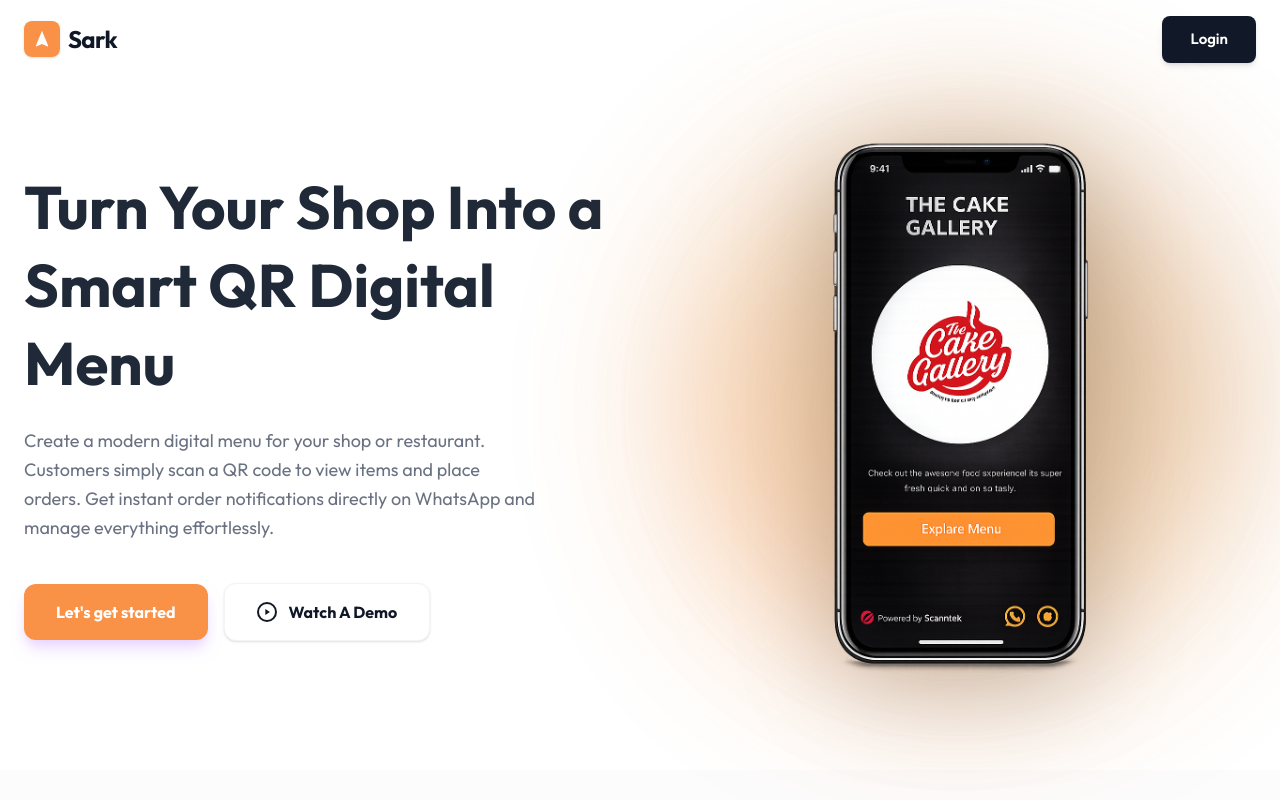
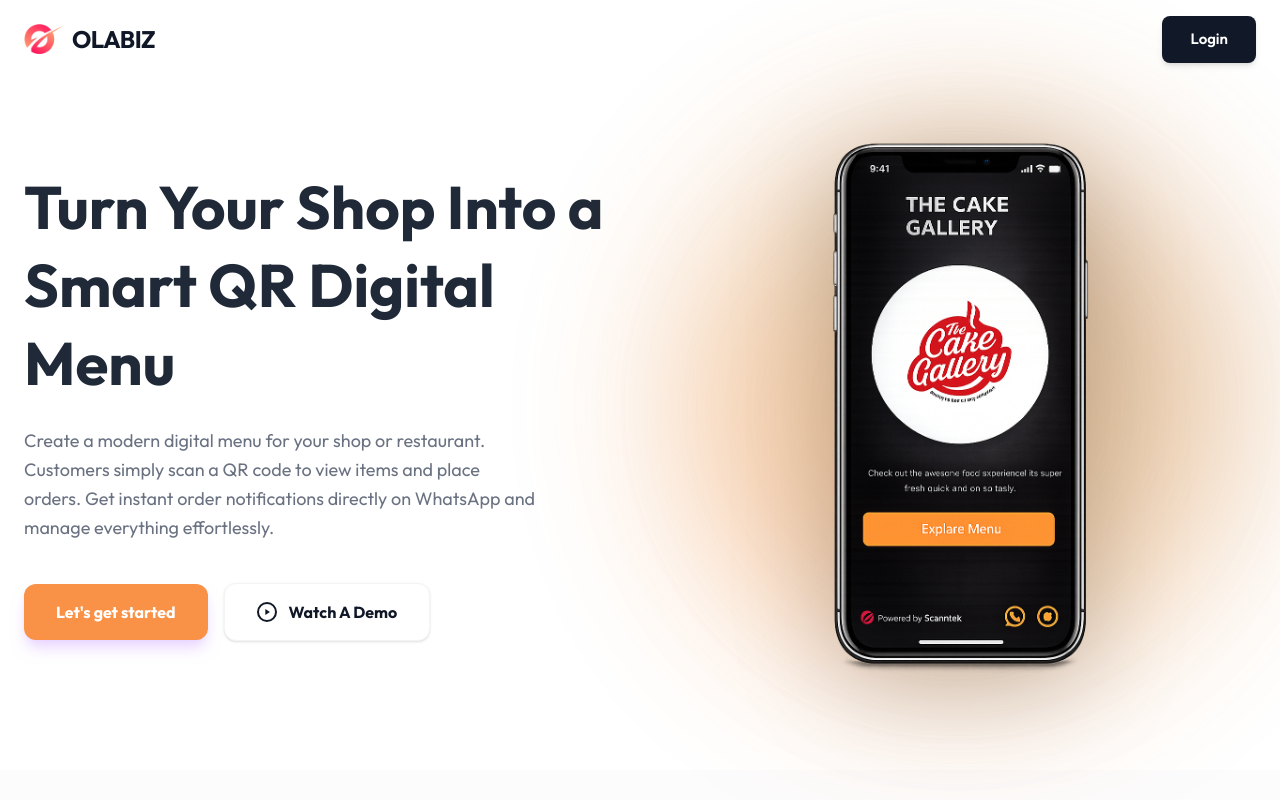
Before and after one commit to jagathkrishna123/Sark-App-LandingPage, a React (Vite) app: page / in a window 1280 px wide. Shown: the top 800 px of the page. Built offline with nearby package versions, Linux system fonts and the light colour scheme.

Commit message:
first commit

```diff
--- a/package.json
+++ b/package.json
@@ -10,6 +10,7 @@
     "preview": "vite preview"
   },
   "dependencies": {
+    "@studio-freight/lenis": "^1.0.42",
     "@tailwindcss/vite": "^4.1.18",
     "react": "^19.2.0",
     "react-dom": "^19.2.0",
--- a/src/App.jsx
+++ b/src/App.jsx
@@ -1,4 +1,4 @@
-import React from 'react'
+import React, { useEffect } from 'react'
 import Navbar from './component/Navbar'
 import Hero from './component/Hero'
 import Features from './component/Features'
@@ -7,8 +7,27 @@
 import Banner from './component/Banner'
 import Footer from './component/Footer'
 import Organize from './component/Organize'
+import Lenis from "@studio-freight/lenis";
+
 
 const App = () => {
+    useEffect(() => {
+
+    const lenis = new Lenis({
+      duration: 1.6,   // slower scroll
+      smoothWheel: true,
+      smoothTouch: true,
+      easing: (t) => 1 - Math.pow(1 - t, 4), // buttery easing curve
+    });
+
+    function raf(time) {
+      lenis.raf(time);
+      requestAnimationFrame(raf);
+    }
+
+    requestAnimationFrame(raf);
+
+  }, []);
   return (
     <div className='min-h-screen bg-white'>
       <Navbar />
--- a/src/component/Features.jsx
+++ b/src/component/Features.jsx
@@ -48,7 +48,7 @@
                         for Modern Shops
                     </h2>
                     <p className="text-gray-500 leading-relaxed">
-                        SHARKO has some unique features & It lets you create landing pages or customize already existing templates easily as you like.
+                        OLABIZ has some unique features & It lets you create landing pages or customize already existing templates easily as you like.
                     </p>
                 </div>
 
--- a/src/component/Footer.jsx
+++ b/src/component/Footer.jsx
@@ -1,7 +1,8 @@
 
 
 import React from 'react';
-import { FaXTwitter, FaFacebookF, FaInstagram, FaGithub } from "react-icons/fa6";
+import LOGO from "../assets/weblogo.png"
+
 
 const Footer = () => {
     return (
@@ -14,12 +15,8 @@
                     {/* Logo and About */}
                     <div>
                         <div className="flex items-center gap-2 mb-6 sm:mb-8">
-                            <div className="w-9 h-9 bg-gradient-to-br from-[#f99147] to-[#f99147] rounded-lg flex items-center justify-center overflow-hidden shadow-sm">
-                                <svg viewBox="0 0 24 24" className="w-5 h-5 text-white fill-current">
-                                    <path d="M12 2L4.5 20.29l.71.71L12 18l6.79 3 .71-.71z" />
-                                </svg>
-                            </div>
-                            <span className="text-2xl font-bold text-gray-700 tracking-tight">Sark</span>
+                            <img src={LOGO} alt="OLABIZ Logo" className="w-8 h-8 sm:w-10 sm:h-10 object-contain" />
+                            <span className="text-xl sm:text-2xl font-bold text-gray-900 tracking-tight uppercase">OLABIZ</span>
                         </div>
 
                         <div className="flex flex-col gap-3 sm:gap-4 text-gray-500 font-semibold text-[15px]">
@@ -67,12 +64,6 @@
                 {/* Bottom Bar */}
                 <div className="flex flex-col md:flex-row items-start md:items-center justify-between pt-8 sm:pt-10 border-t border-gray-100 gap-6 sm:gap-8">
 
-                    <div className="flex items-center gap-6 text-gray-600 text-lg">
-                        <FaXTwitter className="hover:text-indigo-600 cursor-pointer" />
-                        <FaFacebookF className="hover:text-indigo-600 cursor-pointer" />
-                        <FaInstagram className="hover:text-indigo-600 cursor-pointer" />
-                        <FaGithub className="hover:text-indigo-600 cursor-pointer" />
-                    </div>
 
                     <div className="flex flex-wrap items-center gap-6 sm:gap-8 text-[13px] font-bold text-gray-500">
                         <a href="#">Privacy Policy</a>
--- a/src/component/Navbar.jsx
+++ b/src/component/Navbar.jsx
@@ -3,6 +3,7 @@
 import React, { useState } from 'react';
 import { HiMenuAlt3 } from 'react-icons/hi';
 import { IoClose } from 'react-icons/io5';
+import LOGO from "../assets/weblogo.png"
 
 const Navbar = () => {
     const [isOpen, setIsOpen] = useState(false);
@@ -12,12 +13,8 @@
             <nav className="flex items-center justify-between px-4 sm:px-6 py-4 max-w-7xl mx-auto w-full relative z-50">
                 {/* Logo */}
                 <div className="flex items-center gap-2">
-                    <div className="w-8 h-8 sm:w-9 sm:h-9 bg-gradient-to-br from-[#f99147] to-[#f99147] rounded-lg flex items-center justify-center overflow-hidden shadow-sm">
-                        <svg viewBox="0 0 24 24" className="w-4 h-4 sm:w-5 sm:h-5 text-white fill-current">
-                            <path d="M12 2L4.5 20.29l.71.71L12 18l6.79 3 .71-.71z" />
-                        </svg>
-                    </div>
-                    <span className="text-xl sm:text-2xl font-bold text-gray-900 tracking-tight">Sark</span>
+                    <img src={LOGO} alt="OLABIZ Logo" className="w-8 h-8 sm:w-10 sm:h-10 object-contain" />
+                    <span className="text-xl sm:text-2xl font-bold text-gray-900 tracking-tight uppercase">OLABIZ</span>
                 </div>
 
                 {/* Nav Links */}
@@ -62,10 +59,8 @@
                 {/* Header */}
                 <div className="flex items-center justify-between px-6 py-5 border-b border-gray-100">
                     <div className="flex items-center gap-3">
-                        <div className="w-9 h-9 bg-gradient-to-br from-[#f99147] to-[#f99147] rounded-lg flex items-center justify-center shadow-md">
-                            <span className="text-white font-bold text-sm">S</span>
-                        </div>
-                        <span className="text-lg font-semibold text-gray-900">Sark</span>
+                        <img src={LOGO} alt="OLABIZ Logo" className="w-9 h-9 object-contain" />
+                        <span className="text-lg font-bold text-gray-900 uppercase">OLABIZ</span>
                     </div>
 
                     <button
--- a/src/component/Reviews.jsx
+++ b/src/component/Reviews.jsx
@@ -60,7 +60,7 @@
             <div className="max-w-7xl mx-auto px-6">
                 <div className="text-center max-w-2xl mx-auto mb-20">
                     <h2 className="text-3xl md:text-5xl font-extrabold text-[#111827] mb-6 outfit-font tracking-tight leading-tight">
-                        What our satisfied <br /> clients say about Sharko
+                        What our satisfied <br /> clients say about OLABIZ
                     </h2>
                     <p className="text-gray-400 text-[15px] leading-relaxed font-medium">
                         Helping restaurants, cafes, and shops modernize their ordering experience <br className="hidden md:block" />
```
Also changed, not shown: src/assets/weblogo.png (added), 1 other file (tests, documents, lock files or other folders). Lines whose indentation alone changed are shown as unchanged.
